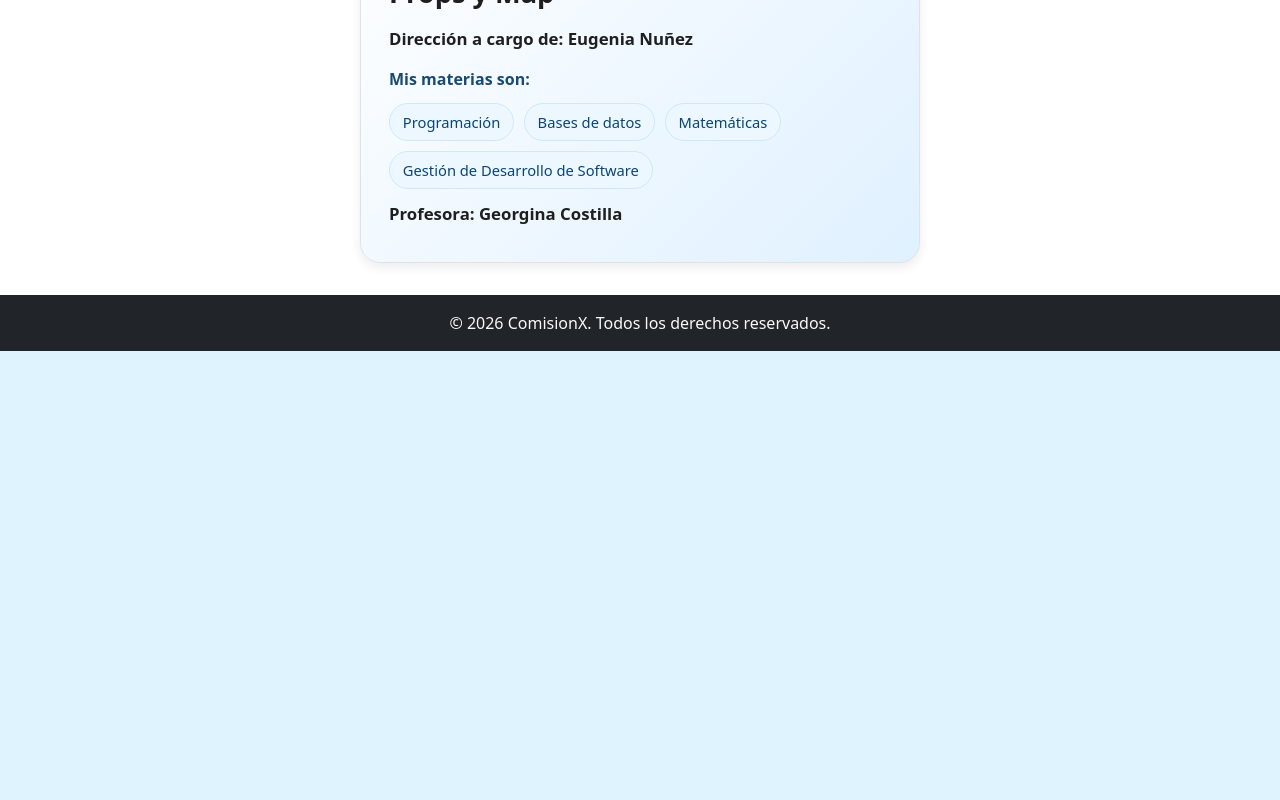
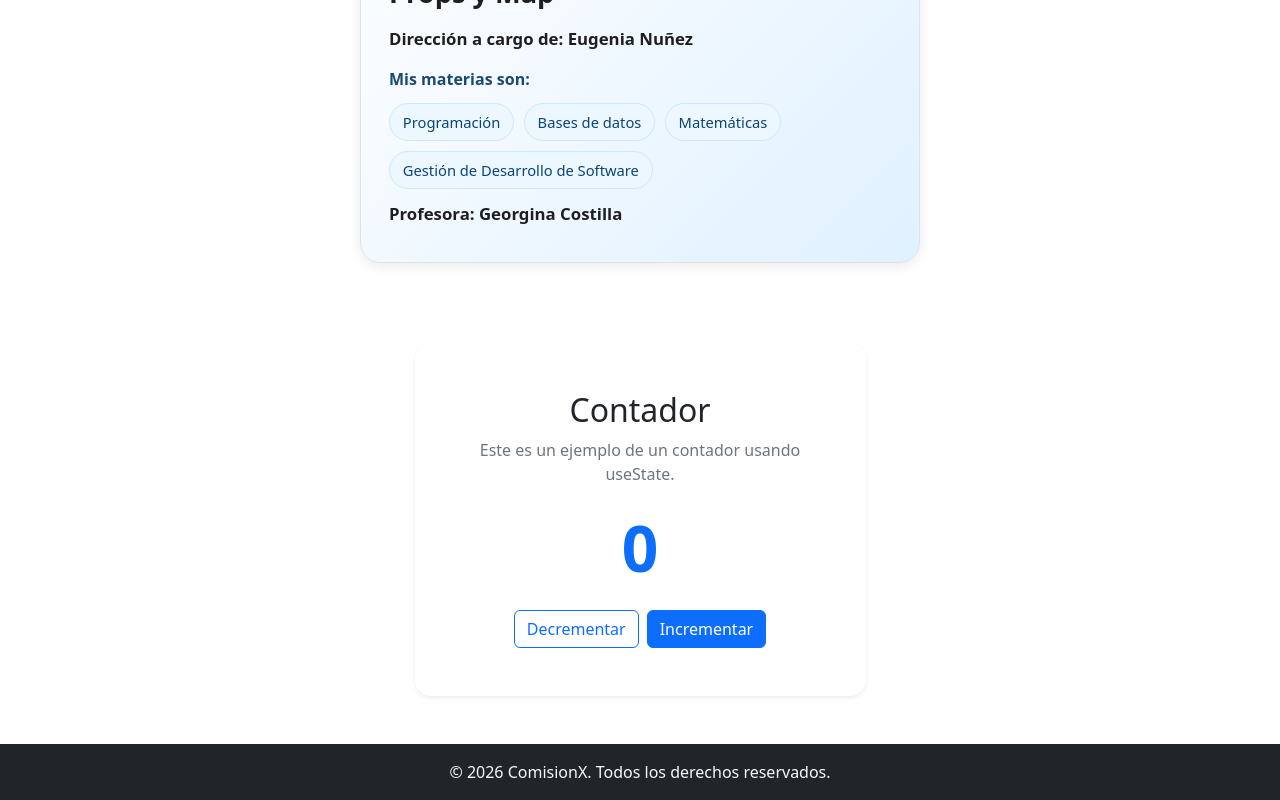
Before and after one commit to georginacostilla/repoPrueba-AlumnosProgramacionIV, a React (Vite) app: page / in a window 1280 px wide. Shown: the part 645-1445 px from the top of the page. Before the commit the page ends 996 px from the top, so only its background shows below. Built offline with nearby package versions, Linux system fonts and the light colour scheme.

Commit message:
manejo de hooks (useState)

```diff
--- a/src/App.jsx
+++ b/src/App.jsx
@@ -3,6 +3,7 @@ import Navbar from './components/Navbar.jsx'
 import Saludo from './components/Saludo.jsx'
 import Footer from './components/Footer.jsx'
 import Rutas from './components/routes/Rutas.jsx'
+import Contador from './components/Contador.jsx'
 
 function App() {
 
@@ -11,6 +12,7 @@ function App() {
       <Navbar />
       <Rutas />
       <Saludo nombreProfe="Georgina" apellidoProfe="Costilla" />
+      <Contador />
       <Footer />
     </>
   )
--- /dev/null
+++ b/src/components/Contador.jsx
@@ -0,0 +1,48 @@
+// Uso de UseState para crear un contador
+
+import { useState } from 'react'
+import { Button, Card, Col, Container, Row } from 'react-bootstrap'
+
+const Contador = () => {
+  const [contador, setContador] = useState(0)
+
+  return (
+    <Container className="py-5">
+      <Row className="justify-content-center">
+        <Col xs={12} sm={10} md={7} lg={5}>
+          <Card className="border-0 rounded-4 shadow-sm text-center">
+            <Card.Body className="p-4 p-md-5">
+              <Card.Title as="h2" className="mb-2">
+                Contador
+              </Card.Title>
+              <Card.Text className="text-secondary mb-4">
+                Este es un ejemplo de un contador usando useState.
+              </Card.Text>
+
+              <p className="display-3 fw-bold text-primary mb-4" aria-live="polite">
+                {contador}
+              </p>
+
+              <div className="d-flex justify-content-center gap-2">
+                <Button
+                  variant="outline-primary"
+                  onClick={() => setContador((valorActual) => valorActual - 1)}
+                >
+                  Decrementar
+                </Button>
+                <Button
+                  variant="primary"
+                  onClick={() => setContador((valorActual) => valorActual + 1)}
+                >
+                  Incrementar
+                </Button>
+              </div>
+            </Card.Body>
+          </Card>
+        </Col>
+      </Row>
+    </Container>
+  )
+}
+
+export default Contador
```
